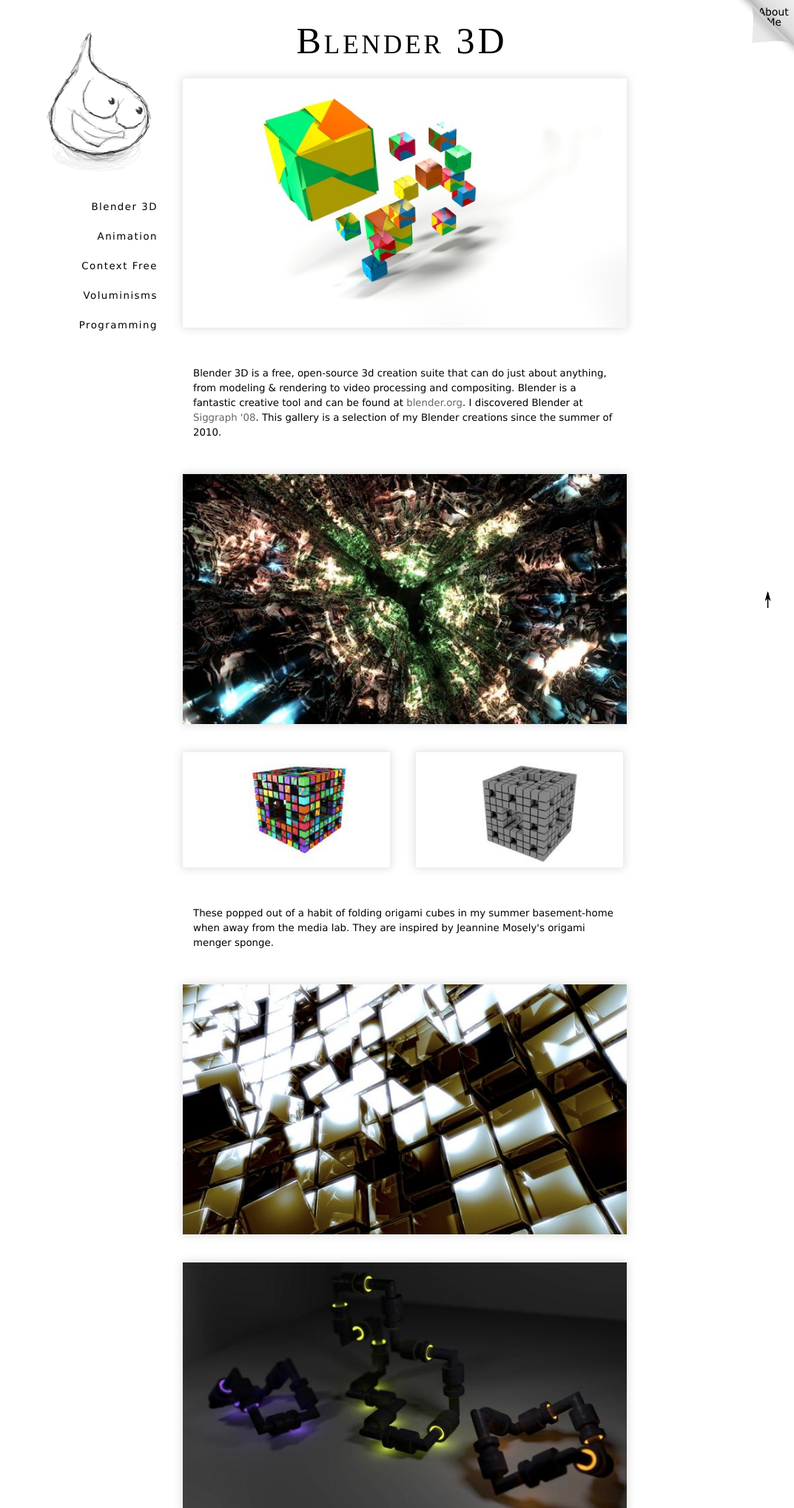
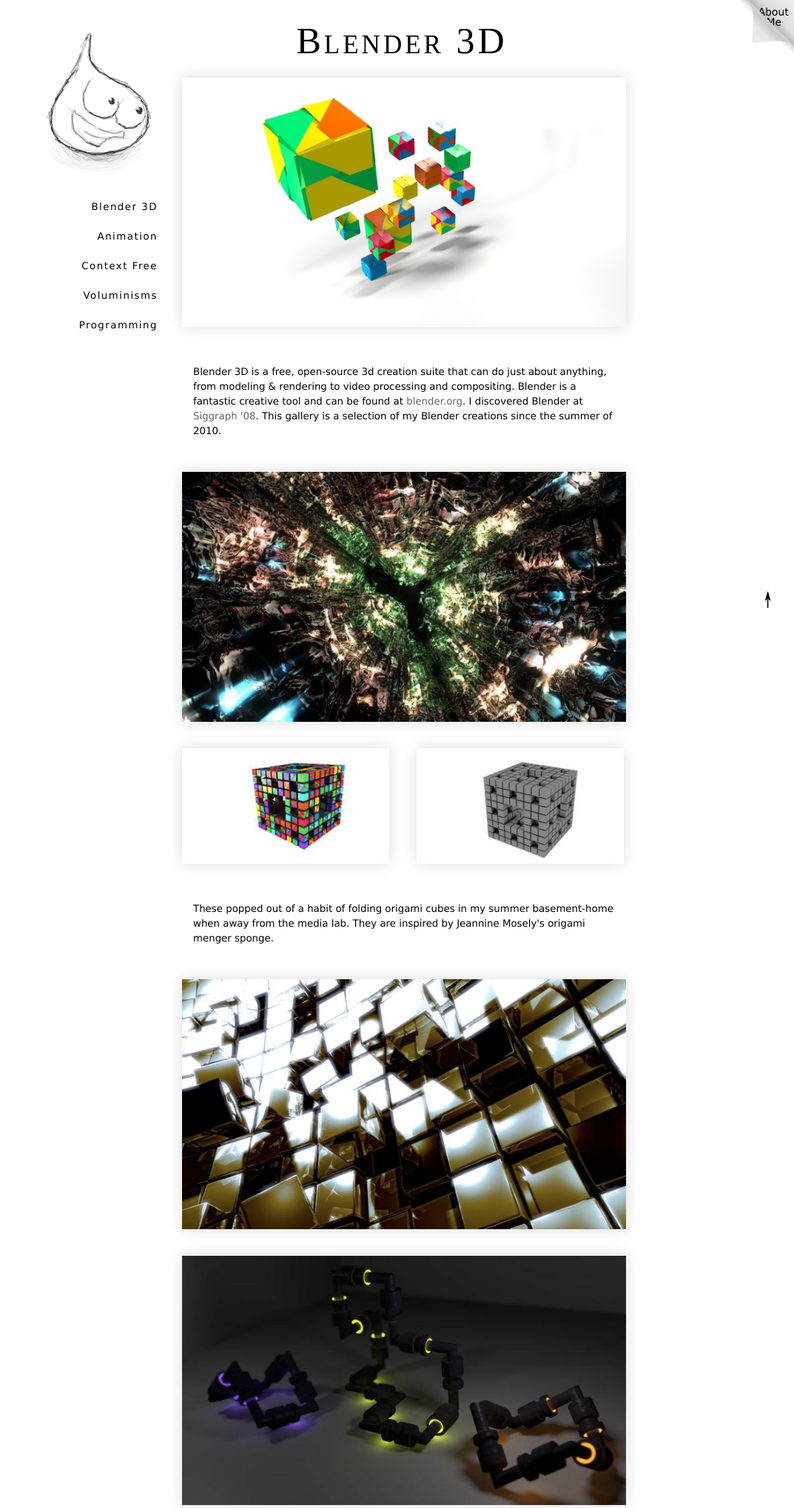
Before and after one commit to mlsteele/milessteele.com, a PHP site: page /blender in a window 1280 px wide. Shown: the top 2039 px of the page at 74% size, without its empty margins (207-1280 px from the left). Run offline with PHP 8.4, Linux system fonts and the light colour scheme; style sheets or scripts are compiled from the project's sources.

Commit message:
tweaks: resize home image, format .less, image borders

```diff
--- a/home.php
+++ b/home.php
@@ -2,6 +2,6 @@
 
 <a href="/context_free">
 	<div class="homeimage">
-		<img src="/images/home/boilplanet_YAM.jpg" width="550" height="550">
+		<img src="/images/home/boilplanet_YAM.jpg" width="520" height="520">
 	</div>
 </a>
--- a/style/common.less
+++ b/style/common.less
@@ -12,8 +12,8 @@
 
 .roundedCorners (@radius) {
 	border-radius: @radius;
-  -webkit-border-radius: @radius;
-  -moz-border-radius: @radius;
+	-webkit-border-radius: @radius;
+	-moz-border-radius: @radius;
 }
 
 .selectColor (@color) {
@@ -27,6 +27,10 @@
 
 @primary-text-color: #000;
 @primary-font: Verdana, Arial, 'Helvetica Neue', Sans;
+@link-color: @primary-text-color + #666;
+@link-color-active: @link-color + #222;
+@bgcolor: #fff;
+
 
 .stealthLink {
 	A:link    {text-decoration: none; color: @primary-text-color;}
@@ -35,15 +39,13 @@
 	A:hover   {text-decoration: none; color: @primary-text-color;}
 }
 
-@link-color: #666;
-@link-color-active: @link-color + #222;
 A:link    {text-decoration: none; color: @link-color;}
 A:visited {text-decoration: none; color: @link-color;}
 A:active  {text-decoration: none; color: @link-color-active;}
 A:hover   {text-decoration: none; color: @link-color-active;}
 
 body {
-	background-color: #fff;
+	background-color: @bgcolor;
 	// Font
 	color: @primary-text-color;
 	font-family: @primary-font;
@@ -153,6 +155,10 @@ body {
 		margin-top: @Rstart;
 
 		#pagetitle {
+			//background-image: url(/images/ptb.png);
+			//height: 72px;
+			//width: 542px;
+
 			font-family: 'Times New Roman';
 			font-variant: small-caps;
 			font-size: 50px;
@@ -168,8 +174,6 @@ body {
 			//border-style: solid;
 			//border-color: #ccc;
 			//border-width: 0 0 1px 0;
-
-
 		}
 
 /*
@@ -211,10 +215,10 @@ body {
 				margin-bottom: 30px;
 
 				img {
-					border-style: solid;
-					border-color: #eee;
-					border-width: 1px;
-					.dropBoxShadow(0, 0, 12px, 0, #DDD);
+					//border-style: solid;
+					//border-color: #eee;
+					//border-width: 1px;
+					.dropBoxShadow(0, 0, 20px, 0, #ddd);
 				}
 			}
 
@@ -237,7 +241,7 @@ body {
 			}
 
 			.homeimage {
-				width: 550px;
+				width: 520px;
 				margin: 10px auto;
 			}
 
```
Also changed, not shown: images/ptb.png (added).
